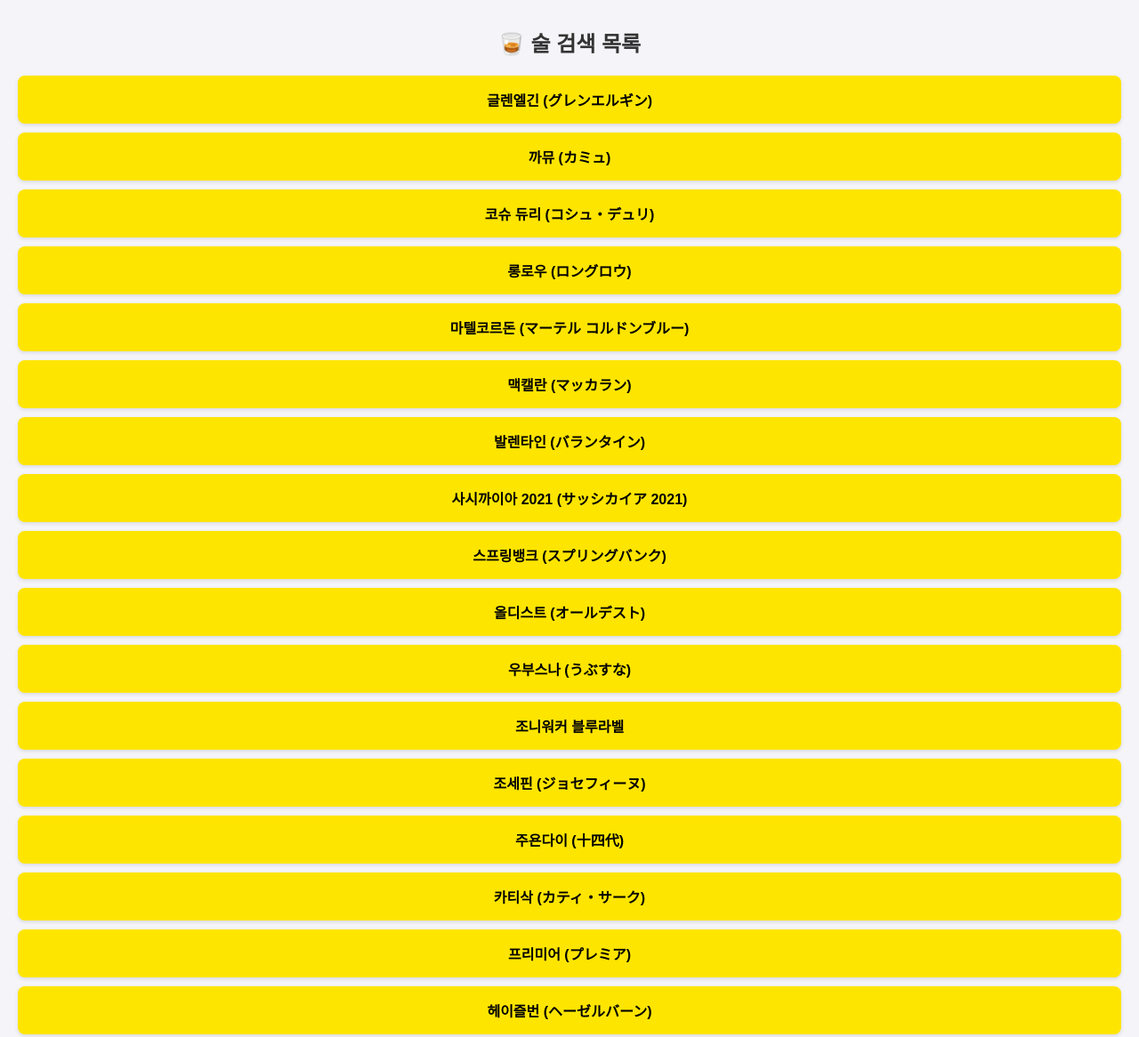
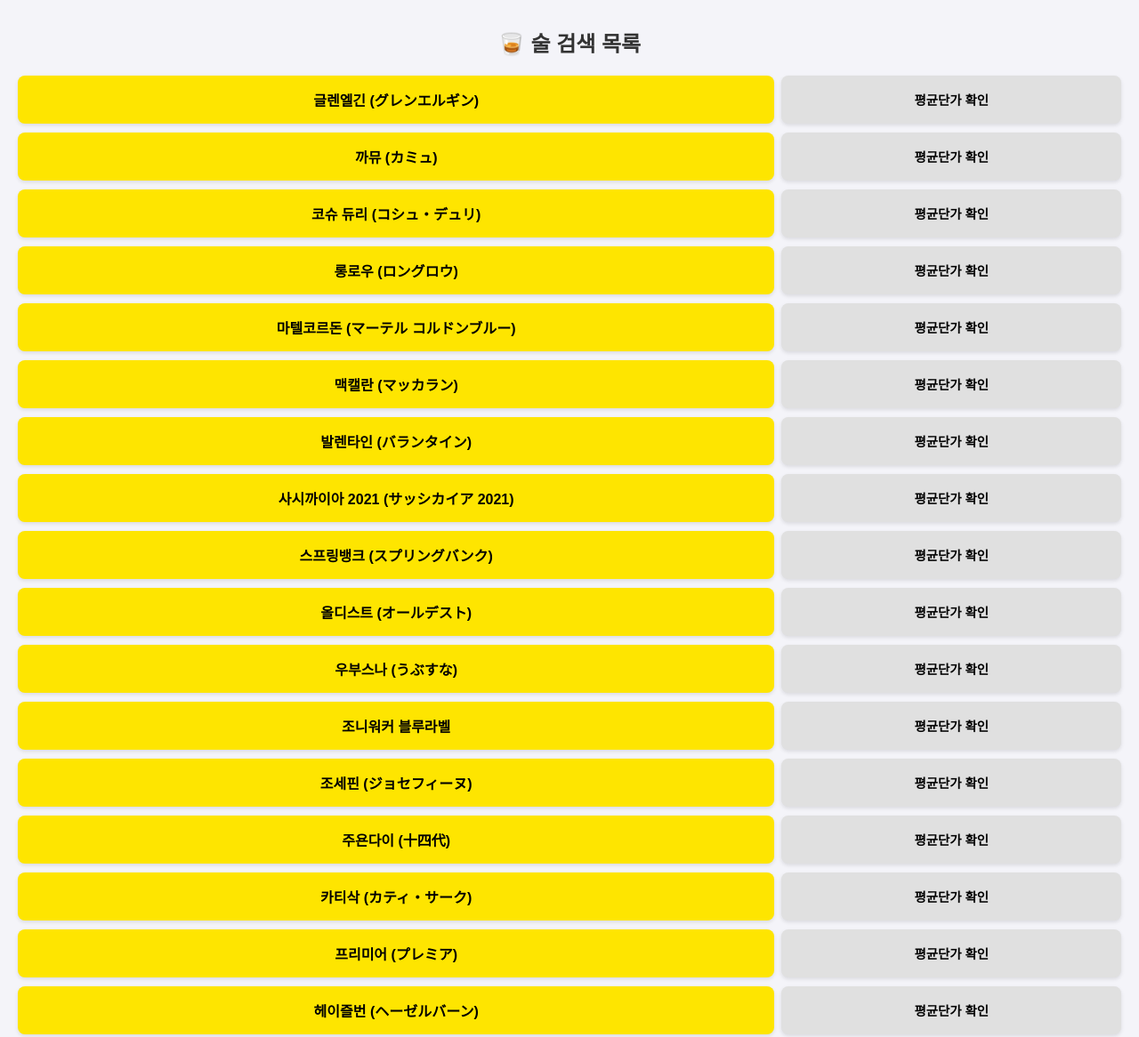
Before and after one commit to fran10040407-pixel/tangjinroom, a plain HTML site: page index.html in a window 1280 px wide. Shown: the whole page at 89% size. Drawn offline with Linux system fonts and the light colour scheme.

Commit message:
Update index.html

```diff
--- a/index.html
+++ b/index.html
@@ -9,11 +9,40 @@
         * { box-sizing: border-box; }
         body { font-family: sans-serif; padding: 20px; background-color: #f4f4f9; margin: 0; }
         h2 { text-align: center; color: #333; margin-top: 10px; }
+
+        /* 버튼을 나란히 배치하기 위한 컨테이너 */
+        .btn-group {
+            display: flex;
+            gap: 8px; /* 버튼 사이 간격 */
+            margin-bottom: 10px;
+        }
+
+        /* 공통 버튼 스타일 */
         .btn {
-            display: block; width: 100%; padding: 15px; margin-bottom: 10px;
-            background-color: #fee500; color: #000; text-align: center;
-            text-decoration: none; font-weight: bold; border-radius: 8px;
+            display: flex;
+            align-items: center;
+            justify-content: center;
+            padding: 15px;
+            color: #000;
+            text-align: center;
+            text-decoration: none;
+            font-weight: bold;
+            border-radius: 8px;
             box-shadow: 0 2px 4px rgba(0,0,0,0.1);
+            word-break: keep-all; /* 텍스트 줄바꿈 방지 */
+        }
+
+        /* 기존 검색 버튼 (가로 비율 약 70%) */
+        .btn-search {
+            flex: 7;
+            background-color: #fee500;
+        }
+
+        /* 평균단가 확인 버튼 (가로 비율 약 30%) */
+        .btn-avg {
+            flex: 3;
+            background-color: #e0e0e0; /* 시각적 구분을 위한 색상 변경 */
+            font-size: 0.9em;
         }
     </style>
     <script>
@@ -28,22 +57,90 @@
 </head>
 <body>
     <h2>🥃 술 검색 목록</h2>
-    <a href="https://auctions.yahoo.co.jp/search/search?p=グレンエルギン&auccat=2084006720&s1=end&o1=a" class="btn">글렌엘긴 (グレンエルギン)</a>
-    <a href="https://auctions.yahoo.co.jp/search/search?p=カミュ&auccat=2084006720&s1=end&o1=a" class="btn">까뮤 (カミュ)</a>
-    <a href="https://auctions.yahoo.co.jp/search/search?p=コシュ・デュリ&auccat=2084006720&s1=end&o1=a" class="btn">코슈 듀리 (コシュ・デュリ)</a>
-    <a href="https://auctions.yahoo.co.jp/search/search?p=ロングロウ&auccat=2084006720&s1=end&o1=a" class="btn">롱로우 (ロングロウ)</a>
-    <a href="https://auctions.yahoo.co.jp/search/search?p=マーテル コルドンブルー&auccat=2084006720&s1=end&o1=a" class="btn">마텔코르돈 (マーテル コルドンブルー)</a>
-    <a href="https://auctions.yahoo.co.jp/search/search?p=マッカラン&auccat=2084006720&s1=end&o1=a" class="btn">맥캘란 (マッカラン)</a>
-    <a href="https://auctions.yahoo.co.jp/search/search?p=バランタイン&auccat=2084006720&s1=end&o1=a" class="btn">발렌타인 (バランタイン)</a>
-    <a href="https://auctions.yahoo.co.jp/search/search?p=サッシカイア 2021&auccat=2084006720&s1=end&o1=a" class="btn">사시까이아 2021 (サッシカイア 2021)</a>
-    <a href="https://auctions.yahoo.co.jp/search/search?p=スプリングバンク&auccat=2084006720&s1=end&o1=a" class="btn">스프링뱅크 (スプリングバンク)</a>
-    <a href="https://auctions.yahoo.co.jp/search/search?p=オールデスト&auccat=2084006720&s1=end&o1=a" class="btn">올디스트 (オールデスト)</a>
-    <a href="https://auctions.yahoo.co.jp/search/search?p=うぶすな&auccat=2084006720&s1=end&o1=a" class="btn">우부스나 (うぶすな)</a>
-    <a href="https://auctions.yahoo.co.jp/search/search?p=ジョニーウォーカー ブルーラベル&auccat=2084006720&s1=end&o1=a" class="btn">조니워커 블루라벨</a>
-    <a href="https://auctions.yahoo.co.jp/search/search?p=ジョセフィーヌ&auccat=2084006720&s1=end&o1=a" class="btn">조세핀 (ジョセフィーヌ)</a>
-    <a href="https://auctions.yahoo.co.jp/search/search?p=十四代&auccat=2084006720&s1=end&o1=a" class="btn">주욘다이 (十四代)</a>
-    <a href="https://auctions.yahoo.co.jp/search/search?p=カティ・サーク&auccat=2084006720&s1=end&o1=a" class="btn">카티삭 (カティ・サーク)</a>
-    <a href="https://auctions.yahoo.co.jp/search/search?p=プレミア&auccat=2084006720&s1=end&o1=a" class="btn">프리미어 (プレミア)</a>
-    <a href="https://auctions.yahoo.co.jp/search/search?p=ヘーゼルバーン&auccat=2084006720&s1=end&o1=a" class="btn">헤이즐번 (ヘーゼルバーン)</a>
+
+    <div class="btn-group">
+        <a href="https://auctions.yahoo.co.jp/search/search?p=グレンエルギン&auccat=2084006720&s1=end&o1=a" class="btn btn-search">글렌엘긴 (グレンエルギン)</a>
+        <a href="https://auctions.yahoo.co.jp/closedsearch/closedsearch?p=グレンエルギン&auccat=2084006720" class="btn btn-avg">평균단가 확인</a>
+    </div>
+
+    <div class="btn-group">
+        <a href="https://auctions.yahoo.co.jp/search/search?p=カミュ&auccat=2084006720&s1=end&o1=a" class="btn btn-search">까뮤 (カミュ)</a>
+        <a href="https://auctions.yahoo.co.jp/closedsearch/closedsearch?p=カミュ&auccat=2084006720" class="btn btn-avg">평균단가 확인</a>
+    </div>
+
+    <div class="btn-group">
+        <a href="https://auctions.yahoo.co.jp/search/search?p=コシュ・デュリ&auccat=2084006720&s1=end&o1=a" class="btn btn-search">코슈 듀리 (コシュ・デュリ)</a>
+        <a href="https://auctions.yahoo.co.jp/closedsearch/closedsearch?p=コシュ・デュリ&auccat=2084006720" class="btn btn-avg">평균단가 확인</a>
+    </div>
+
+    <div class="btn-group">
+        <a href="https://auctions.yahoo.co.jp/search/search?p=ロングロウ&auccat=2084006720&s1=end&o1=a" class="btn btn-search">롱로우 (ロングロウ)</a>
+        <a href="https://auctions.yahoo.co.jp/closedsearch/closedsearch?p=ロングロウ&auccat=2084006720" class="btn btn-avg">평균단가 확인</a>
+    </div>
+
+    <div class="btn-group">
+        <a href="https://auctions.yahoo.co.jp/search/search?p=マーテル コルドンブルー&auccat=2084006720&s1=end&o1=a" class="btn btn-search">마텔코르돈 (マーテル コルドンブルー)</a>
+        <a href="https://auctions.yahoo.co.jp/closedsearch/closedsearch?p=マーテル コルドンブルー&auccat=2084006720" class="btn btn-avg">평균단가 확인</a>
+    </div>
+
+    <div class="btn-group">
+        <a href="https://auctions.yahoo.co.jp/search/search?p=マッカラン&auccat=2084006720&s1=end&o1=a" class="btn btn-search">맥캘란 (マッカラン)</a>
+        <a href="https://auctions.yahoo.co.jp/closedsearch/closedsearch?p=マッカラン&auccat=2084006720" class="btn btn-avg">평균단가 확인</a>
+    </div>
+
+    <div class="btn-group">
+        <a href="https://auctions.yahoo.co.jp/search/search?p=バランタイン&auccat=2084006720&s1=end&o1=a" class="btn btn-search">발렌타인 (バランタイン)</a>
+        <a href="https://auctions.yahoo.co.jp/closedsearch/closedsearch?p=バランタイン&auccat=2084006720" class="btn btn-avg">평균단가 확인</a>
+    </div>
+
+    <div class="btn-group">
+        <a href="https://auctions.yahoo.co.jp/search/search?p=サッシカイア 2021&auccat=2084006720&s1=end&o1=a" class="btn btn-search">사시까이아 2021 (サッシカイア 2021)</a>
+        <a href="https://auctions.yahoo.co.jp/closedsearch/closedsearch?p=サッシカイア 2021&auccat=2084006720" class="btn btn-avg">평균단가 확인</a>
+    </div>
+
+    <div class="btn-group">
+        <a href="https://auctions.yahoo.co.jp/search/search?p=スプリングバンク&auccat=2084006720&s1=end&o1=a" class="btn btn-search">스프링뱅크 (スプリングバンク)</a>
+        <a href="https://auctions.yahoo.co.jp/closedsearch/closedsearch?p=スプリングバンク&auccat=2084006720" class="btn btn-avg">평균단가 확인</a>
+    </div>
+
+    <div class="btn-group">
+        <a href="https://auctions.yahoo.co.jp/search/search?p=オールデスト&auccat=2084006720&s1=end&o1=a" class="btn btn-search">올디스트 (オールデスト)</a>
+        <a href="https://auctions.yahoo.co.jp/closedsearch/closedsearch?p=オールデスト&auccat=2084006720" class="btn btn-avg">평균단가 확인</a>
+    </div>
+
+    <div class="btn-group">
+        <a href="https://auctions.yahoo.co.jp/search/search?p=うぶすな&auccat=2084006720&s1=end&o1=a" class="btn btn-search">우부스나 (うぶすな)</a>
+        <a href="https://auctions.yahoo.co.jp/closedsearch/closedsearch?p=うぶすな&auccat=2084006720" class="btn btn-avg">평균단가 확인</a>
+    </div>
+
+    <div class="btn-group">
+        <a href="https://auctions.yahoo.co.jp/search/search?p=ジョニーウォーカー ブルーラベル&auccat=2084006720&s1=end&o1=a" class="btn btn-search">조니워커 블루라벨</a>
+        <a href="https://auctions.yahoo.co.jp/closedsearch/closedsearch?p=ジョニーウォーカー ブルーラベル&auccat=2084006720" class="btn btn-avg">평균단가 확인</a>
+    </div>
+
+    <div class="btn-group">
+        <a href="https://auctions.yahoo.co.jp/search/search?p=ジョセフィーヌ&auccat=2084006720&s1=end&o1=a" class="btn btn-search">조세핀 (ジョセフィーヌ)</a>
+        <a href="https://auctions.yahoo.co.jp/closedsearch/closedsearch?p=ジョセフィーヌ&auccat=2084006720" class="btn btn-avg">평균단가 확인</a>
+    </div>
+
+    <div class="btn-group">
+        <a href="https://auctions.yahoo.co.jp/search/search?p=十四代&auccat=2084006720&s1=end&o1=a" class="btn btn-search">주욘다이 (十四代)</a>
+        <a href="https://auctions.yahoo.co.jp/closedsearch/closedsearch?p=十四代&auccat=2084006720" class="btn btn-avg">평균단가 확인</a>
+    </div>
+
+    <div class="btn-group">
+        <a href="https://auctions.yahoo.co.jp/search/search?p=カティ・サーク&auccat=2084006720&s1=end&o1=a" class="btn btn-search">카티삭 (カティ・サーク)</a>
+        <a href="https://auctions.yahoo.co.jp/closedsearch/closedsearch?p=カティ・サーク&auccat=2084006720" class="btn btn-avg">평균단가 확인</a>
+    </div>
+
+    <div class="btn-group">
+        <a href="https://auctions.yahoo.co.jp/search/search?p=プレミア&auccat=2084006720&s1=end&o1=a" class="btn btn-search">프리미어 (プレミア)</a>
+        <a href="https://auctions.yahoo.co.jp/closedsearch/closedsearch?p=プレミア&auccat=2084006720" class="btn btn-avg">평균단가 확인</a>
+    </div>
+
+    <div class="btn-group">
+        <a href="https://auctions.yahoo.co.jp/search/search?p=ヘーゼルバーン&auccat=2084006720&s1=end&o1=a" class="btn btn-search">헤이즐번 (ヘーゼルバーン)</a>
+        <a href="https://auctions.yahoo.co.jp/closedsearch/closedsearch?p=ヘーゼルバーン&auccat=2084006720" class="btn btn-avg">평균단가 확인</a>
+    </div>
 </body>
 </html>
```
